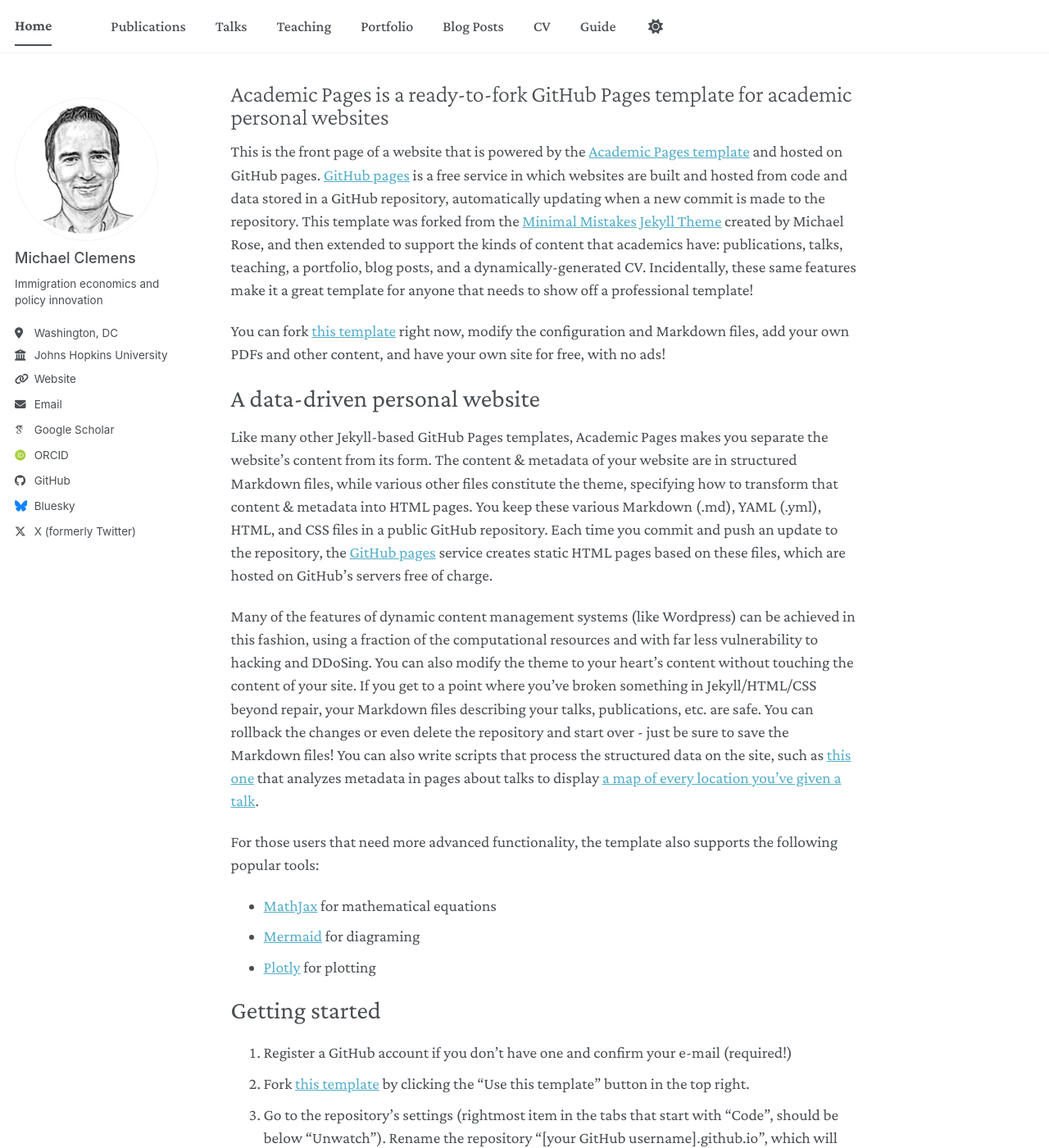
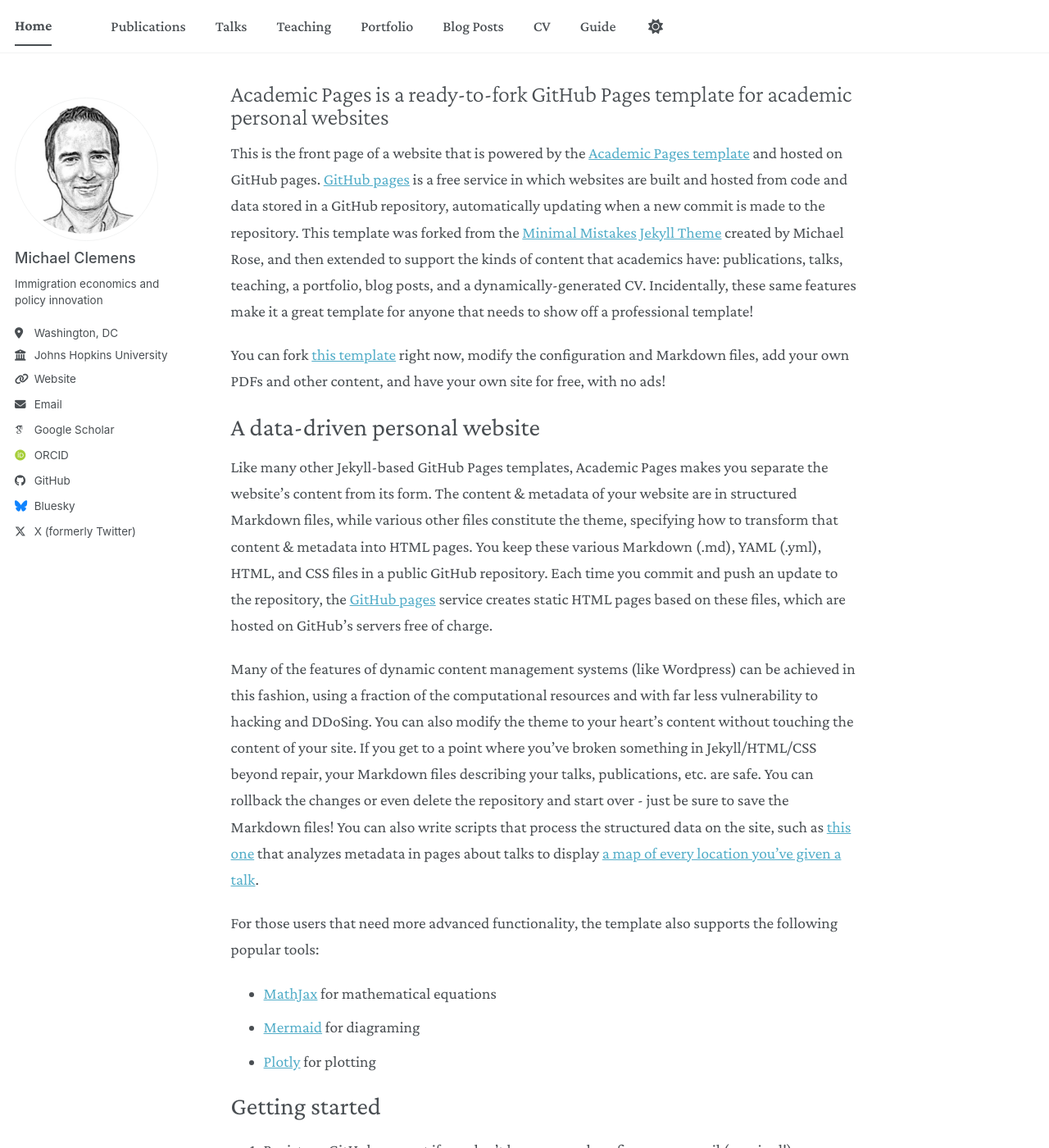
Before and after one commit to mcleme25/mcleme25.github.io, a Jekyll site: the page built from _pages/about.md, in a window 1280 px wide and 1400 px high. Shown: the whole window at 82% size. Built offline with Jekyll 4.4.1, drawn with Linux system fonts in a browser that asks for light colours; some web fonts are replaced; a script bundle is joined from its source files by our own code; library files that are not in the unit come from our copies.

Commit message:
Revert "Update custom.css"
This reverts commit 3982b22e959a5839fad3cc14699bcf6b59e0cdac.

```diff
--- a/assets/css/custom.css
+++ b/assets/css/custom.css
@@ -58,7 +58,7 @@
 /* Body text size and rhythm */
 .page__content {
   font-size: 1.08em;
-  line-height: 1.45;
+  line-height: 1.65;
 }
 
 /* Slightly nicer paragraph spacing */
@@ -71,7 +71,7 @@
 
   .page__content {
     font-size: 1.14em;
-    line-height: 1.45;
+    line-height: 1.68;
   }
 
   .author__content,
```
